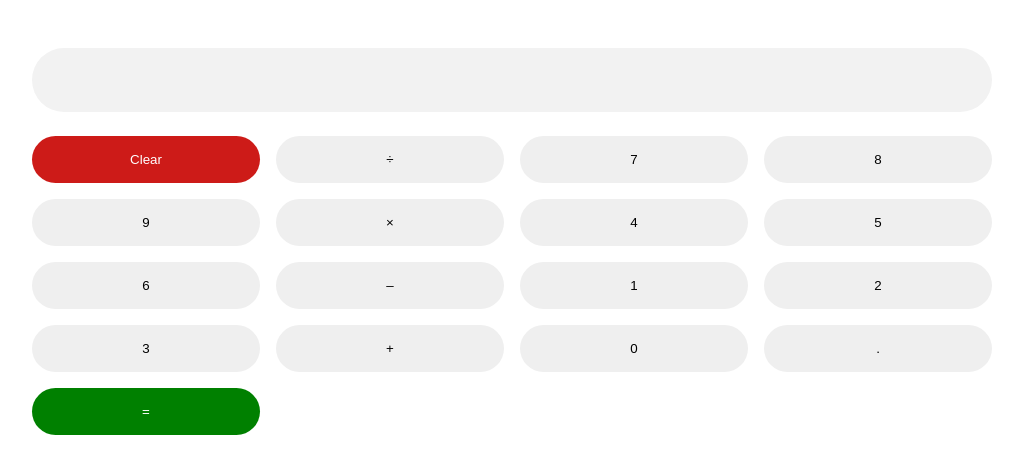
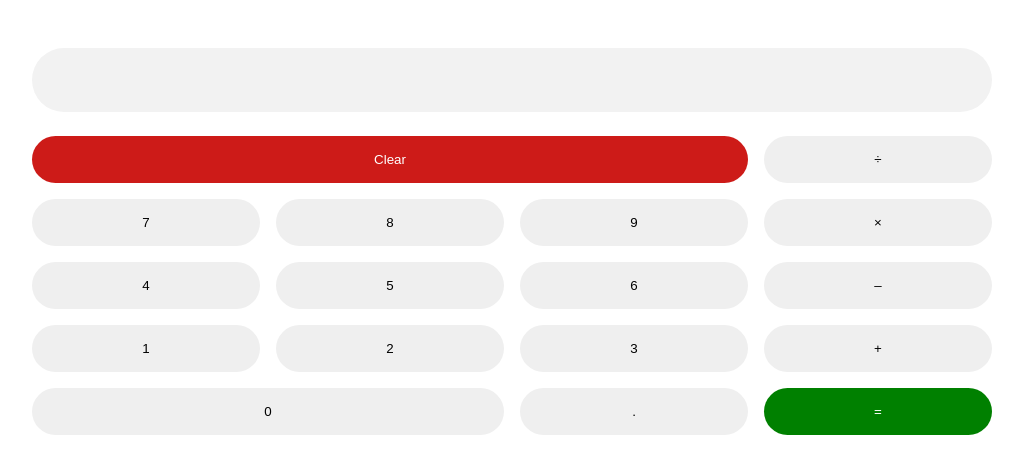
Before and after one commit to saleemrawn/calculator, a plain HTML site: page index.html in a window 1280 px wide. Shown: the whole page, without its empty margins (128-1151 px from the left). Drawn offline with Linux system fonts and the light colour scheme.

Commit message:
Update column span for clear & zero button
Column span increased to fill extra space in layout grid

```diff
--- a/style.css
+++ b/style.css
@@ -52,6 +52,7 @@ button:hover {
 .clear-btn {
   background-color: hsl(1, 79%, 45%);
   color: #ffffff;
+  grid-column: span 3;
 }
 
 .equal-btn:hover {
@@ -61,3 +62,7 @@ button:hover {
 .clear-btn:hover {
   background-color: hsl(1, 79%, 25%);
 }
+
+.zero-btn {
+  grid-column: span 2;
+}
```
